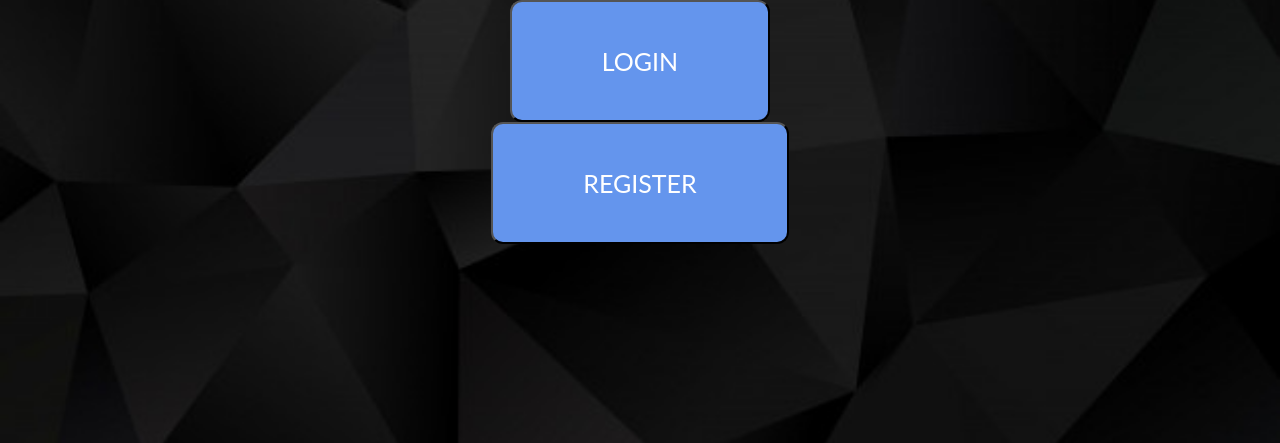
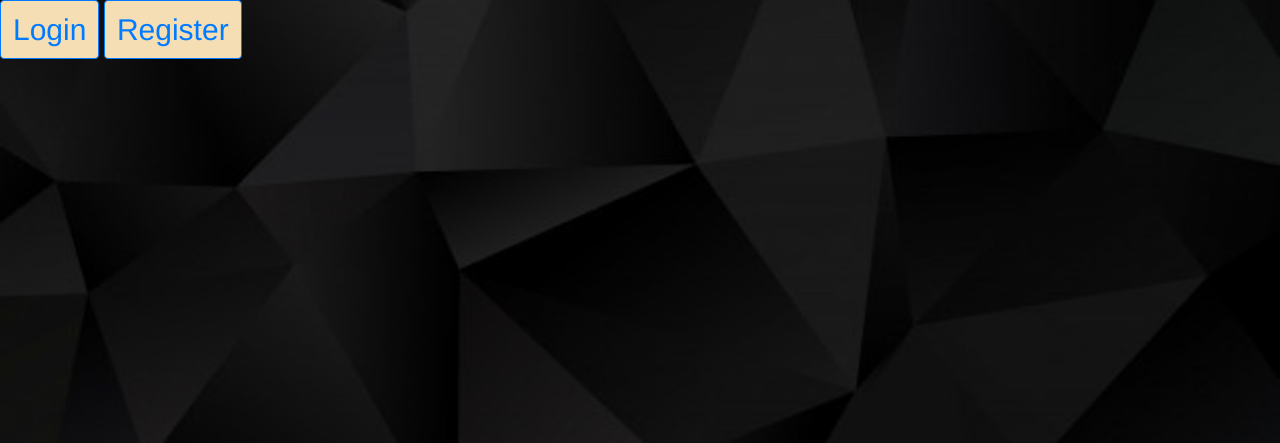
Before and after one commit to kamperemu/text-messaging-app, a Flask app: page / in a window 1280 px wide. Shown: the part 56-499 px from the top of the page. Run offline with Flask 2, Linux system fonts and the light colour scheme.

Commit message:
minor frontend changes

```diff
--- a/main.py
+++ b/main.py
@@ -3,9 +3,11 @@ import mod_db as mydb
 
 app = Flask(__name__)
 
+
 def add_data(action,username,password):
     if username != '' and password != '':
         mydb.add(action,username,password)
+
 
 @app.route('/', methods = ['GET','POST'])
 @app.route('/home', methods = ['GET','POST'])
@@ -21,6 +23,7 @@ def register():
         add_data('register',username,password)
     return render_template('register.html', head = 'Registration!', pagetitle = 'Register')
 
+
 @app.route("/login", methods = ["POST",'GET'])
 def login():
     if request.method == 'POST':
--- a/static/style.css
+++ b/static/style.css
@@ -1,15 +1,21 @@
-.homebtns,form{
+form{
     color: #ffffff;
     font-family: 'Lato', sans-serif;
     font-size: 27px;
     font-weight: 300;
     line-height: 58px;
     margin: auto;
-    text-align: center;
     padding: auto;
     position:relative;
     width:25%;
 }
+
+.btn{
+    font-size: 30px;
+    background-color:wheat;
+    font-family: 'Franklin Gothic Medium', 'Arial Narrow', Arial, sans-serif;
+}
+
 
 body{
     height:100%;
--- a/templates/home.html
+++ b/templates/home.html
@@ -5,11 +5,14 @@ Home
 {% endblock %}
 
 {% block content %}
+
 <div class = 'homebtns'>
     <a href = '/login'>
-        <button class = 'home_indivbtns' type = 'submit' formmethod = 'POST' name = 'LOGIN'>LOGIN</button>
+        <button type="submit" formmethod = 'POST' name = 'LOGIN' class="btn btn-outline-primary">Login</button>
     </a>
     <a href = '/register'>
-        <button class = 'home_indivbtns' type = 'submit' formmethod = 'POST' name = 'REGISTER'>REGISTER</button>
+        <button type="submit" formmethod = 'POST' name = 'REGISTER' class="btn btn-outline-primary">Register</button>
+    </a>
 </div>
+
 {% endblock %}
--- a/templates/register.html
+++ b/templates/register.html
@@ -13,7 +13,7 @@
     <button formmethod="POST" id='submit'>Submit</button>
 </form>!-->
 
-<form action = '#' method = 'post'>
+<form action = '#' method = 'post' class = 'input'>
     <h1 class = 'head'>{{head}}</h1>
     <div class="form-group">
       <label for="username">Username</label>
```
